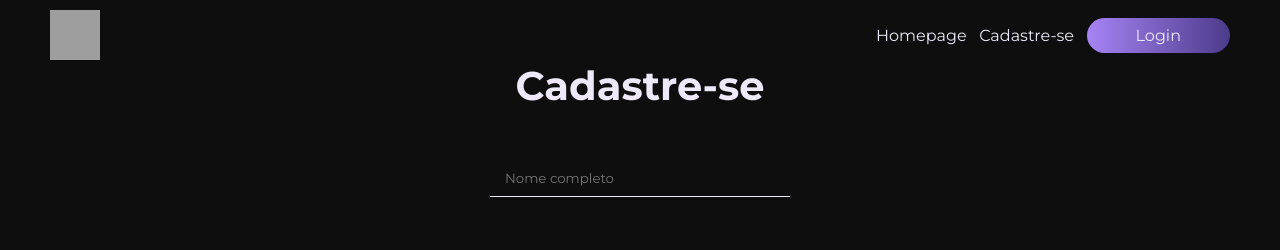
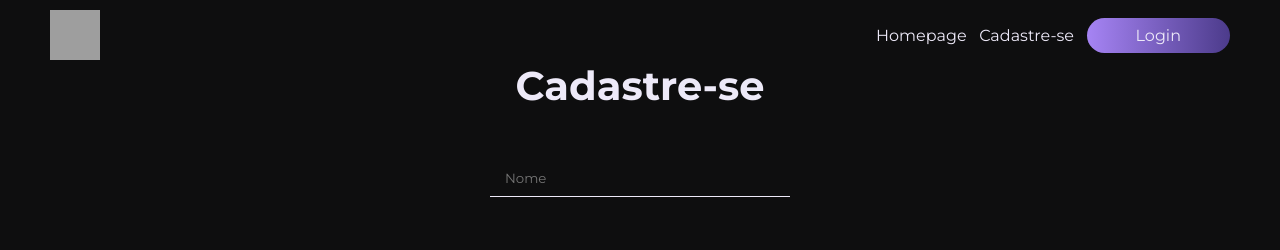
Before and after one commit to tamigld/neon-agenda, a React (Vite) app: page /cadastro in a window 1280 px wide. Shown: the top 250 px of the page. Built offline with nearby package versions, Linux system fonts and the light colour scheme; grey boxes are pictures that could not be loaded.

Commit message:
input como componente

```diff
--- /dev/null
+++ b/src/components/input/index.tsx
@@ -0,0 +1,9 @@
+import './input.css'
+
+export default function Input(props:any){
+    return(
+        <label htmlFor={props.htmlFor}>
+            <input required placeholder={props.placeholder} name={props.name} type={props.type} />
+        </label>
+    )
+}
--- /dev/null
+++ b/src/components/input/input.css
@@ -0,0 +1,20 @@
+input{
+    transition: ease all 0.2s;
+    width: 300px;
+    color: var(--lavender);
+    border: none;
+    background-color: var(--night);
+    border-bottom: 1px solid var(--lavender);
+
+    padding: 10px 60px 10px 15px;
+}
+
+input:focus{
+    border-bottom: 1px solid var(--phlox);
+    box-shadow: 0px 10px 15px -15px rgba(192,82,241,1);
+}
+
+textarea:focus,
+input:focus{
+    outline: none;
+}
--- a/src/pages/cadastro/cadastro.css
+++ b/src/pages/cadastro/cadastro.css
@@ -22,7 +22,7 @@
     font-size: 40px;
 }
 
-.formcadastro input{
+/* .formcadastro input{
     transition: ease all 0.2s;
     width: 300px;
     color: var(--lavender);
@@ -41,7 +41,7 @@
 .formcadastro textarea:focus,
 .formcadastro input:focus{
     outline: none;
-}
+}*/
 
 .formcadastro button{
     display: flex;
--- a/src/pages/cadastro/index.tsx
+++ b/src/pages/cadastro/index.tsx
@@ -1,3 +1,4 @@
+import Input from '../../components/input'
 import './cadastro.css'
 import {Link} from 'react-router-dom'
 
@@ -6,15 +7,24 @@ export default function Cadastro(){
         <section id="cadastro">
             <form className='formcadastro' action="post">
                 <h1>Cadastre-se</h1>
-                <label htmlFor="nome">
-                    <input required placeholder='Nome completo' name='nome' type="text" />
-                </label>
-                <label htmlFor="email">
-                    <input required placeholder='E-mail' name='email' type="email" />
-                </label>
-                <label htmlFor="password">
-                    <input required placeholder='Senha' name='password' type="password" />
-                </label>
+                <Input
+                htmlFor="nome"
+                placeholder="Nome"
+                name="nome"
+                type="text"
+                />
+                <Input
+                htmlFor="email"
+                placeholder="E-mail"
+                name="email"
+                type="email"
+                />
+                <Input
+                htmlFor="password"
+                placeholder="Senha"
+                name="password"
+                type="password"
+                />
                 <button>
                     Cadastre-se
                     <img src="https://firebasestorage.googleapis.com/v0/b/neon-agenda.appspot.com/o/entrar.png?alt=media&token=9831f103-4c88-4677-9410-741d393eba53&_gl=1*1scv3yl*_ga*OTkzMDE5MjQ4LjE2OTM2Nzk1Mjk.*_ga_CW55HF8NVT*MTY5NzEyOTU2MS4yOC4xLjE2OTcxMjk1NzMuNDguMC4w" alt="Ícone entrar" />
--- a/src/pages/login/index.tsx
+++ b/src/pages/login/index.tsx
@@ -1,17 +1,24 @@
 import { Link } from 'react-router-dom'
 import './login.css'
+import Input from '../../components/input'
 
 export default function Login(){
     return(
         <section id="login">
             <form className='formlogin' action="post">
                 <h1>Login</h1>
-                <label htmlFor="email">
-                    <input required placeholder='E-mail' name='email' type="email" />
-                </label>
-                <label htmlFor="password">
-                    <input required placeholder='Senha' name='password' type="password" />
-                </label>
+                <Input
+                htmlFor="email"
+                placeholder="E-mail"
+                name="email"
+                type="email"
+                />
+                <Input
+                htmlFor="password"
+                placeholder="Senha"
+                name="password"
+                type="password"
+                />
                 <button>
                     Entrar
                     <img src="https://firebasestorage.googleapis.com/v0/b/neon-agenda.appspot.com/o/entrar.png?alt=media&token=9831f103-4c88-4677-9410-741d393eba53&_gl=1*1scv3yl*_ga*OTkzMDE5MjQ4LjE2OTM2Nzk1Mjk.*_ga_CW55HF8NVT*MTY5NzEyOTU2MS4yOC4xLjE2OTcxMjk1NzMuNDguMC4w" alt="Ícone entrar" />
```
